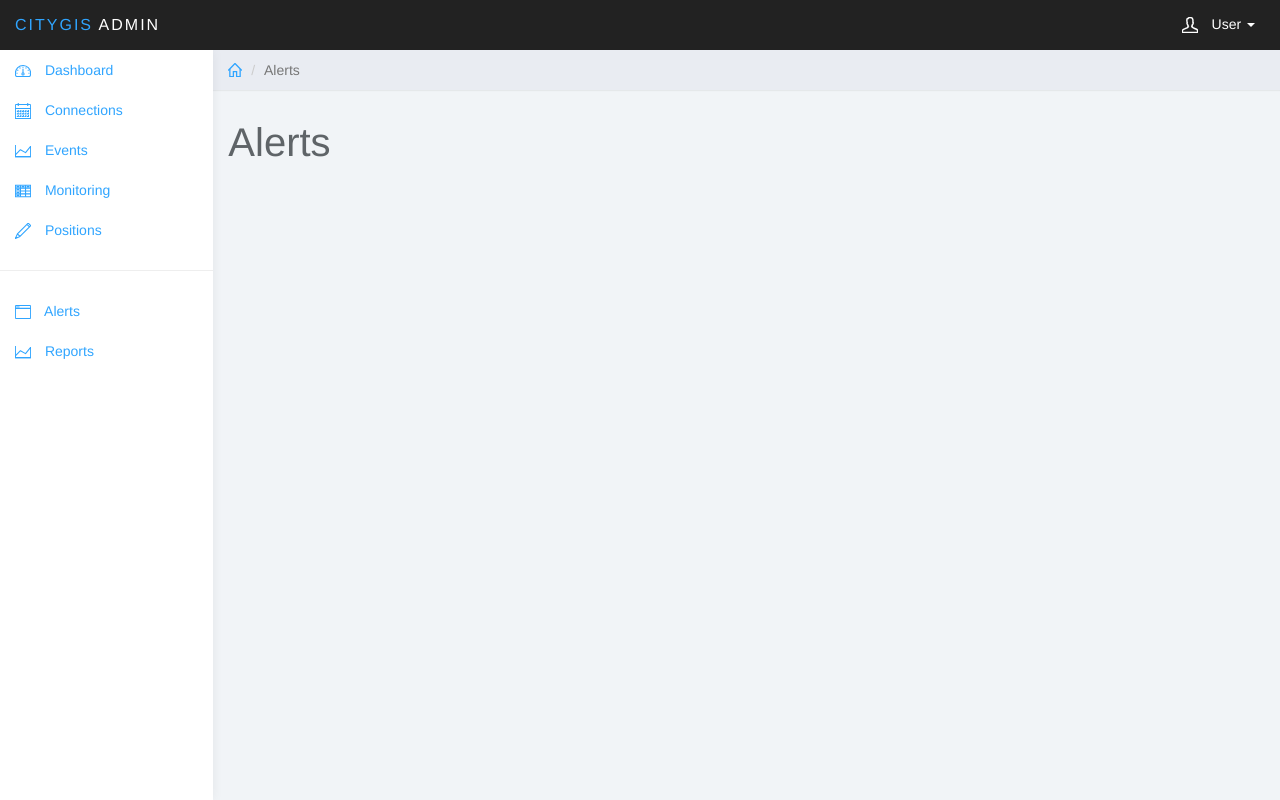
After one commit to Nav-Appaiya/INFPRJ2110-UI-Component, a Symfony app: template src/AppBundle/Resources/views/Pages/alerts.html.twig in a window 1280 px wide. The commit adds this page. Run offline with Twig, Linux system fonts and the light colour scheme; the template is opened without the code that fills it, so the values that code supplies are empty; some libraries are stand-ins or nearby versions.

Commit message:
Added alerts&reports

```diff
--- a/app/AppKernel.php
+++ b/app/AppKernel.php
@@ -23,6 +23,7 @@ class AppKernel extends Kernel
             $bundles[] = new Symfony\Bundle\WebProfilerBundle\WebProfilerBundle();
             $bundles[] = new Sensio\Bundle\DistributionBundle\SensioDistributionBundle();
             $bundles[] = new Sensio\Bundle\GeneratorBundle\SensioGeneratorBundle();
+            $bundles[] = new Bazinga\Bundle\FakerBundle\BazingaFakerBundle();
         }
 
         return $bundles;
--- a/app/config/config_dev.yml
+++ b/app/config/config_dev.yml
@@ -1,5 +1,10 @@
 imports:
     - { resource: config.yml }
+
+bazinga_faker:
+    entities:
+        AppBundle\Entity\Users:
+            number: 5
 
 framework:
     router:
--- a/src/AppBundle/Resources/views/Admin/dashboard.html.twig
+++ b/src/AppBundle/Resources/views/Admin/dashboard.html.twig
@@ -106,8 +106,6 @@
         // To add the marker to the map, call setMap();
         marker.setMap(map);
     </script>
-
-    {{ dump() }}
 
 <!--
     <div class="row">
--- a/src/AppBundle/Resources/views/Admin/event.html.twig
+++ b/src/AppBundle/Resources/views/Admin/event.html.twig
@@ -2,7 +2,7 @@
 
 {% block body %}
 
-<div class="row">
+    <div class="row">
         <ol class="breadcrumb">
             <li><a href="#"><svg class="glyph stroked home"><use xlink:href="#stroked-home"></use></svg></a></li>
             <li class="active">Events</li>
--- a/src/AppBundle/Resources/views/Admin/maps.html.twig
+++ b/src/AppBundle/Resources/views/Admin/maps.html.twig
@@ -25,7 +25,7 @@
 
         </div>
 
-{% endblock %}
+    {% endblock %}
 
         {% block scripts %}
             <script src="//ajax.googleapis.com/ajax/libs/jquery/2.0.2/jquery.min.js"></script>
--- a/src/AppBundle/Resources/views/Admin/master.html.twig
+++ b/src/AppBundle/Resources/views/Admin/master.html.twig
@@ -62,14 +62,15 @@
                <svg class="glyph stroked table"><use xlink:href="#stroked-table"></use></svg> Monitoring</a></li>
         <li class="{% if app.request.get('_route' ) == 'positions_index' %}active{% endif %}"><a href="{{ path('positions_index') }}">
                 <svg class="glyph stroked pencil"><use xlink:href="#stroked-pencil"></use></svg> Positions</a></li>
-       <li class="{% if app.request.get('_route' ) == 'alerts' %}active{% endif %}"><a href="{{ path('position') }}">
-               <svg class="glyph stroked app-window"><use xlink:href="#stroked-app-window"></use></svg> Alerts</a></li>
+        <li role="presentation" class="divider"></li>
+        <li class="{% if app.request.get('_route' ) == 'alerts_index' %}active{% endif %}"><a href="{{ path('alerts_index') }}">
+        <svg class="glyph stroked app-window"><use xlink:href="#stroked-app-window"></use></svg> Alerts</a></li>
 
-        <li role="presentation" class="divider"></li>
-        <li class=""><a href="login.html"><svg class="glyph stroked line-graph"><use xlink:href="#stroked-line-graph"></use></svg> Reports </a></li>
-        <li class=""><a href="login.html"><svg class="glyph stroked email"><use xlink:href="#stroked-email"></use></svg> Email </a></li>
-        <li class=""><a href="login.html"><svg class="glyph stroked location-pin"><use xlink:href="#stroked-location-pin"></use></svg> Locations</a></li>
-        <li class=""><a href="login.html"><svg class="glyph stroked male-user"><use xlink:href="#stroked-male-user"></use></svg> Configuration</a></li>
+        <li class="{% if app.request.get('_route' ) == 'reports_index' %}active{% endif %}"><a href="{{ path('reports_index') }}">
+                <svg class="glyph stroked line-graph"><use xlink:href="#stroked-line-graph"></use></svg> Reports </a></li>
+        {#<li class=""><a href="login.html"><svg class="glyph stroked email"><use xlink:href="#stroked-email"></use></svg> Email </a></li>#}
+        {#<li class=""><a href="login.html"><svg class="glyph stroked location-pin"><use xlink:href="#stroked-location-pin"></use></svg> Locations</a></li>#}
+        {#<li class=""><a href="login.html"><svg class="glyph stroked male-user"><use xlink:href="#stroked-male-user"></use></svg> Configuration</a></li>#}
     </ul>
 
 </div><!--/.sidebar-->
--- /dev/null
+++ b/src/AppBundle/Resources/views/Pages/alerts.html.twig
@@ -0,0 +1,21 @@
+{% extends 'AppBundle:Admin:master.html.twig' %}
+
+{% block title %}Reports{% endblock %}
+
+{% block body%}
+
+    <div class="row">
+        <ol class="breadcrumb">
+            <li><a href="#"><svg class="glyph stroked home"><use xlink:href="#stroked-home"></use></svg></a></li>
+            <li class="active">Alerts</li>
+        </ol>
+    </div><!--/.row-->
+
+    <div class="row">
+        <div class="col-lg-12">
+            <h1 class="page-header">Alerts</h1>
+        </div>
+    </div><!--/.row-->
+
+
+{% endblock %}
```
Also changed, not shown: src/AppBundle/Controller/AlertsController.php (added, +22 -0 lines), src/AppBundle/Controller/ReportsController.php (added, +22 -0 lines), src/AppBundle/Resources/views/Pages/reports.html.twig (added, +21 -0 lines).
